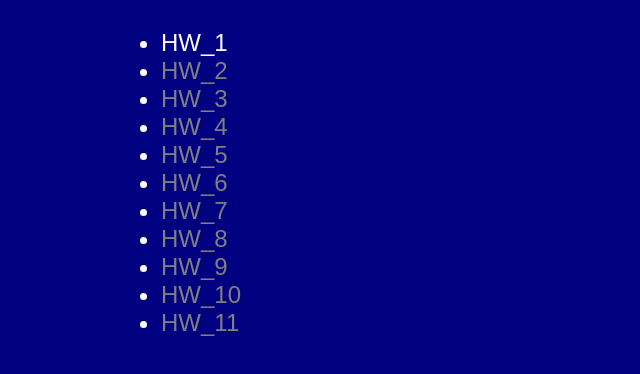
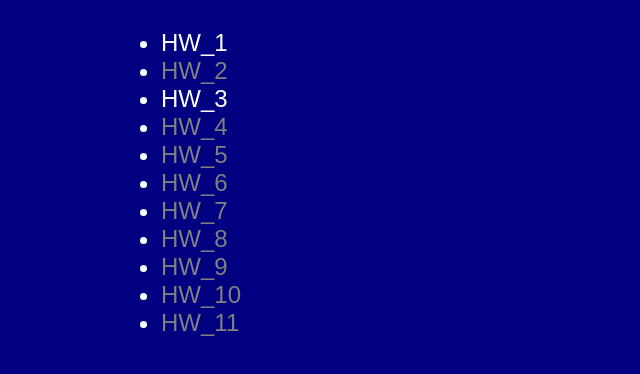
Before and after one commit to zinaida57/F8, a plain HTML site: page index.html in a window 1280 px wide. Shown: the part 90-464 px from the top of the page, without its empty margins (279-919 px from the left). Drawn offline with Linux system fonts and the light colour scheme.

Commit message:
add corect link to hw3

```diff
--- a/index.html
+++ b/index.html
@@ -20,7 +20,7 @@
                 <a href="#">HW_2</a>
             </li>
             <li>
-                <a href="#">HW_3</a>
+                <a class="ready" href="./homeworks/hw3/index.html">HW_3</a>
             </li>
             <li>
                 <a href="#">HW_4</a>
```
